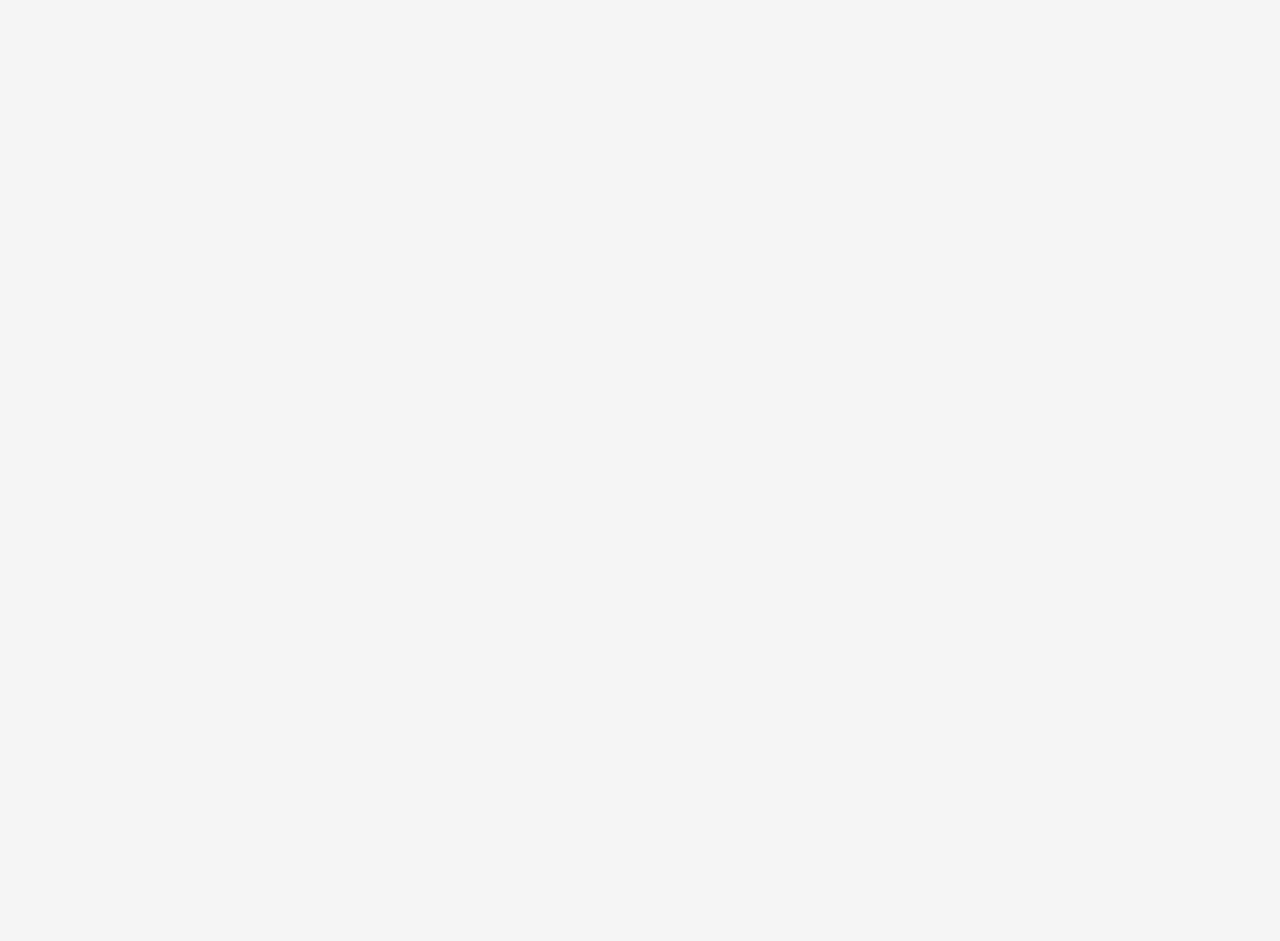
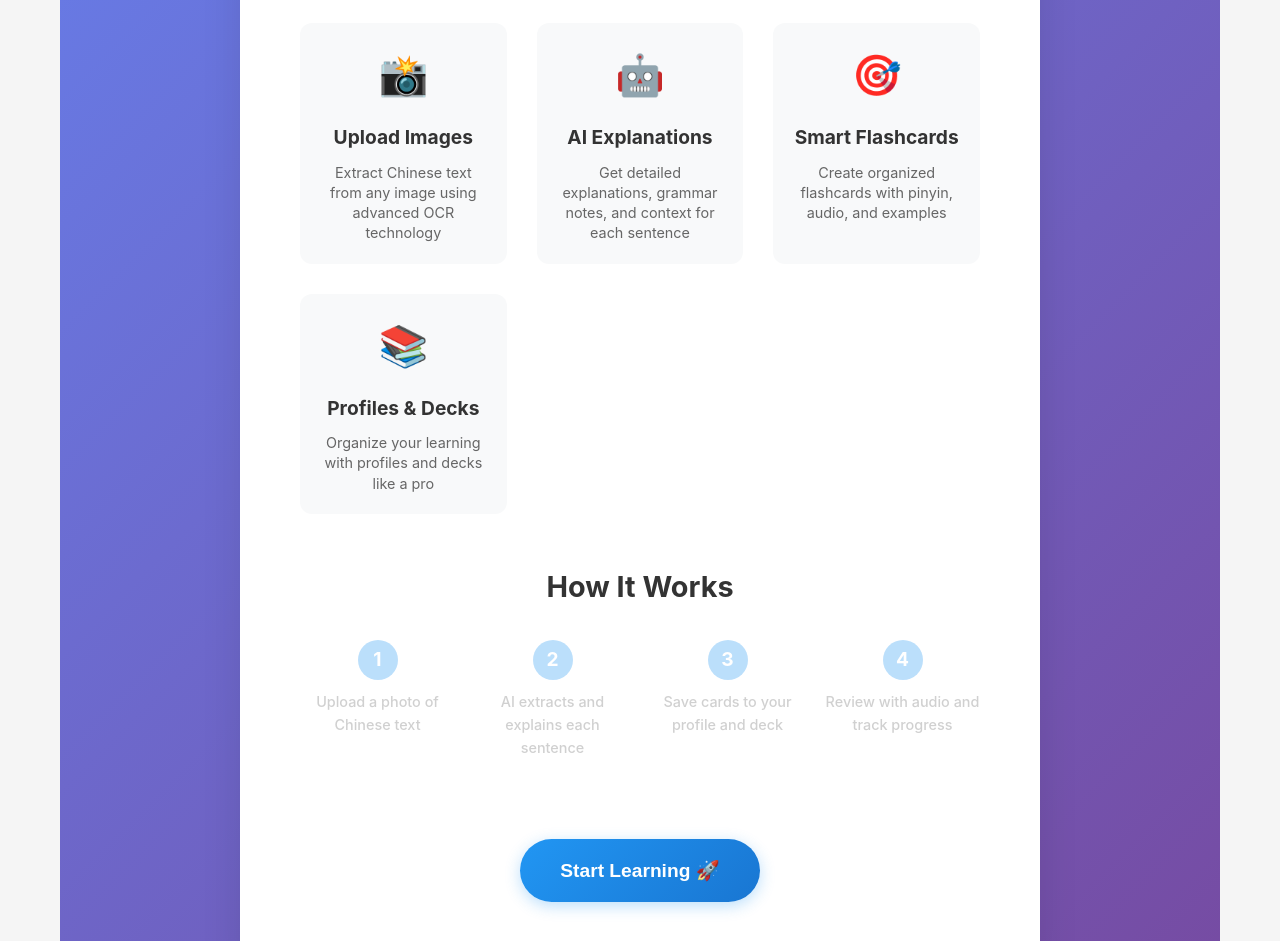
Before and after one commit to xuduodream/chinese-partner, a React (Vite) app in the folder frontend/: page / in a window 1280 px wide. Shown: the part 440-1381 px from the top of the page. Before the commit the page ends 800 px from the top, so only its background shows below. Built offline with nearby package versions, Linux system fonts and the light colour scheme; the HTML template or start-up script is replaced by a standard one.

Commit message:
Add Home page

```diff
--- a/frontend/src/App.jsx
+++ b/frontend/src/App.jsx
@@ -4,6 +4,7 @@ import Flashcard from './components/Flashcard';
 import RevisionPage from './components/RevisionPage';
 import ProfileManager from './components/ProfileManager';
 import DeckManager from './components/DeckManager';
+import LandingPage from './components/LandingPage';
 import { saveCard, checkAndMigrateData, getProfiles, getDecks, createProfile, createDeck } from './utils/storage';
 import './index.css';
 
@@ -11,6 +12,7 @@ function App() {
   const [results, setResults] = useState([]);
   const [targetLang, setTargetLang] = useState('en');
   const [showRevision, setShowRevision] = useState(false);
+  const [showLanding, setShowLanding] = useState(true);
   const [currentProfile, setCurrentProfile] = useState(null);
   const [currentDeck, setCurrentDeck] = useState(null);
   const [showMigrationDialog, setShowMigrationDialog] = useState(false);
@@ -96,14 +98,29 @@ function App() {
         </div>
         <div className="nav-buttons">
           <button
-            className={!showRevision ? 'active' : ''}
-            onClick={() => setShowRevision(false)}
+            className={showLanding ? 'active' : ''}
+            onClick={() => {
+              setShowLanding(true);
+              setShowRevision(false);
+            }}
+          >
+            Home
+          </button>
+          <button
+            className={!showRevision && !showLanding ? 'active' : ''}
+            onClick={() => {
+              setShowRevision(false);
+              setShowLanding(false);
+            }}
           >
             Import
           </button>
           <button
             className={showRevision ? 'active' : ''}
-            onClick={() => setShowRevision(true)}
+            onClick={() => {
+              setShowRevision(true);
+              setShowLanding(false);
+            }}
           >
             Review ({JSON.parse(localStorage.getItem('chinese_flashcards') || '[]').length})
           </button>
@@ -127,7 +144,9 @@ function App() {
       )}
 
       <main>
-        {!showRevision ? (
+        {showLanding ? (
+          <LandingPage onStart={() => setShowLanding(false)} />
+        ) : !showRevision ? (
           <>
             <ImageUpload onResults={handleResults} targetLang={targetLang} />
             {results.length > 0 && (
--- /dev/null
+++ b/frontend/src/components/LandingPage.jsx
@@ -0,0 +1,66 @@
+import React from 'react';
+
+function LandingPage({ onStart }) {
+  return (
+    <div className="landing-page">
+      <div className="landing-content">
+        <h1>🧠 MemBoost</h1>
+        <h2>Learn Chinese Through Visual Text</h2>
+
+        <div className="features">
+          <div className="feature">
+            <div className="feature-icon">📸</div>
+            <h3>Upload Images</h3>
+            <p>Extract Chinese text from any image using advanced OCR technology</p>
+          </div>
+
+          <div className="feature">
+            <div className="feature-icon">🤖</div>
+            <h3>AI Explanations</h3>
+            <p>Get detailed explanations, grammar notes, and context for each sentence</p>
+          </div>
+
+          <div className="feature">
+            <div className="feature-icon">🎯</div>
+            <h3>Smart Flashcards</h3>
+            <p>Create organized flashcards with pinyin, audio, and examples</p>
+          </div>
+
+          <div className="feature">
+            <div className="feature-icon">📚</div>
+            <h3>Profiles & Decks</h3>
+            <p>Organize your learning with profiles and decks like a pro</p>
+          </div>
+        </div>
+
+        <div className="how-it-works">
+          <h3>How It Works</h3>
+          <div className="steps">
+            <div className="step">
+              <div className="step-number">1</div>
+              <div className="step-text">Upload a photo of Chinese text</div>
+            </div>
+            <div className="step">
+              <div className="step-number">2</div>
+              <div className="step-text">AI extracts and explains each sentence</div>
+            </div>
+            <div className="step">
+              <div className="step-number">3</div>
+              <div className="step-text">Save cards to your profile and deck</div>
+            </div>
+            <div className="step">
+              <div className="step-number">4</div>
+              <div className="step-text">Review with audio and track progress</div>
+            </div>
+          </div>
+        </div>
+
+        <button className="start-button" onClick={onStart}>
+          Start Learning 🚀
+        </button>
+      </div>
+    </div>
+  );
+}
+
+export default LandingPage;
--- a/frontend/src/index.css
+++ b/frontend/src/index.css
@@ -2098,3 +2098,166 @@ button.danger:hover {
     grid-template-columns: 1fr;
   }
 }
+
+/* Landing Page Styles */
+.landing-page {
+  min-height: 100vh;
+  display: flex;
+  align-items: center;
+  justify-content: center;
+  background: linear-gradient(135deg, #667eea 0%, #764ba2 100%);
+  padding: 20px;
+}
+
+.landing-content {
+  max-width: 800px;
+  text-align: center;
+  background: white;
+  padding: 60px;
+  border-radius: 20px;
+  box-shadow: 0 20px 40px rgba(0,0,0,0.1);
+}
+
+.landing-content h1 {
+  font-size: 3.5rem;
+  color: #333;
+  margin-bottom: 10px;
+  font-weight: 700;
+}
+
+.landing-content h2 {
+  font-size: 1.5rem;
+  color: #666;
+  margin-bottom: 40px;
+  font-weight: 400;
+}
+
+.features {
+  display: grid;
+  grid-template-columns: repeat(auto-fit, minmax(200px, 1fr));
+  gap: 30px;
+  margin: 40px 0;
+}
+
+.feature {
+  padding: 20px;
+  background: #f8f9fa;
+  border-radius: 12px;
+  transition: transform 0.2s;
+}
+
+.feature:hover {
+  transform: translateY(-5px);
+}
+
+.feature-icon {
+  font-size: 2.5rem;
+  margin-bottom: 15px;
+}
+
+.feature h3 {
+  color: #333;
+  margin-bottom: 10px;
+  font-size: 1.2rem;
+}
+
+.feature p {
+  color: #666;
+  font-size: 0.9rem;
+  line-height: 1.4;
+}
+
+.how-it-works {
+  margin: 50px 0;
+}
+
+.how-it-works h3 {
+  font-size: 1.8rem;
+  color: #333;
+  margin-bottom: 30px;
+}
+
+.steps {
+  display: flex;
+  justify-content: space-between;
+  gap: 20px;
+  flex-wrap: wrap;
+}
+
+.step {
+  flex: 1;
+  min-width: 150px;
+  text-align: center;
+}
+
+.step-number {
+  width: 40px;
+  height: 40px;
+  background: #2196F3;
+  color: white;
+  border-radius: 50%;
+  display: flex;
+  align-items: center;
+  justify-content: center;
+  font-weight: bold;
+  margin: 0 auto 10px;
+  font-size: 1.2rem;
+}
+
+.step-text {
+  color: #666;
+  font-size: 0.9rem;
+}
+
+.start-button {
+  background: linear-gradient(135deg, #2196F3, #1976D2);
+  color: white;
+  border: none;
+  padding: 20px 40px;
+  font-size: 1.2rem;
+  font-weight: 600;
+  border-radius: 50px;
+  cursor: pointer;
+  transition: all 0.3s ease;
+  margin-top: 30px;
+  box-shadow: 0 4px 15px rgba(33, 150, 243, 0.3);
+}
+
+.start-button:hover {
+  transform: translateY(-3px);
+  box-shadow: 0 8px 25px rgba(33, 150, 243, 0.4);
+  background: linear-gradient(135deg, #1976D2, #1565C0);
+}
+
+.start-button:active {
+  transform: translateY(-1px);
+}
+
+@media (max-width: 768px) {
+  .landing-content {
+    padding: 40px 20px;
+    margin: 20px;
+  }
+
+  .landing-content h1 {
+    font-size: 2.5rem;
+  }
+
+  .landing-content h2 {
+    font-size: 1.2rem;
+  }
+
+  .features {
+    grid-template-columns: 1fr;
+    gap: 20px;
+  }
+
+  .steps {
+    flex-direction: column;
+    gap: 15px;
+  }
+
+  .step {
+    min-width: auto;
+  }
+}
```
